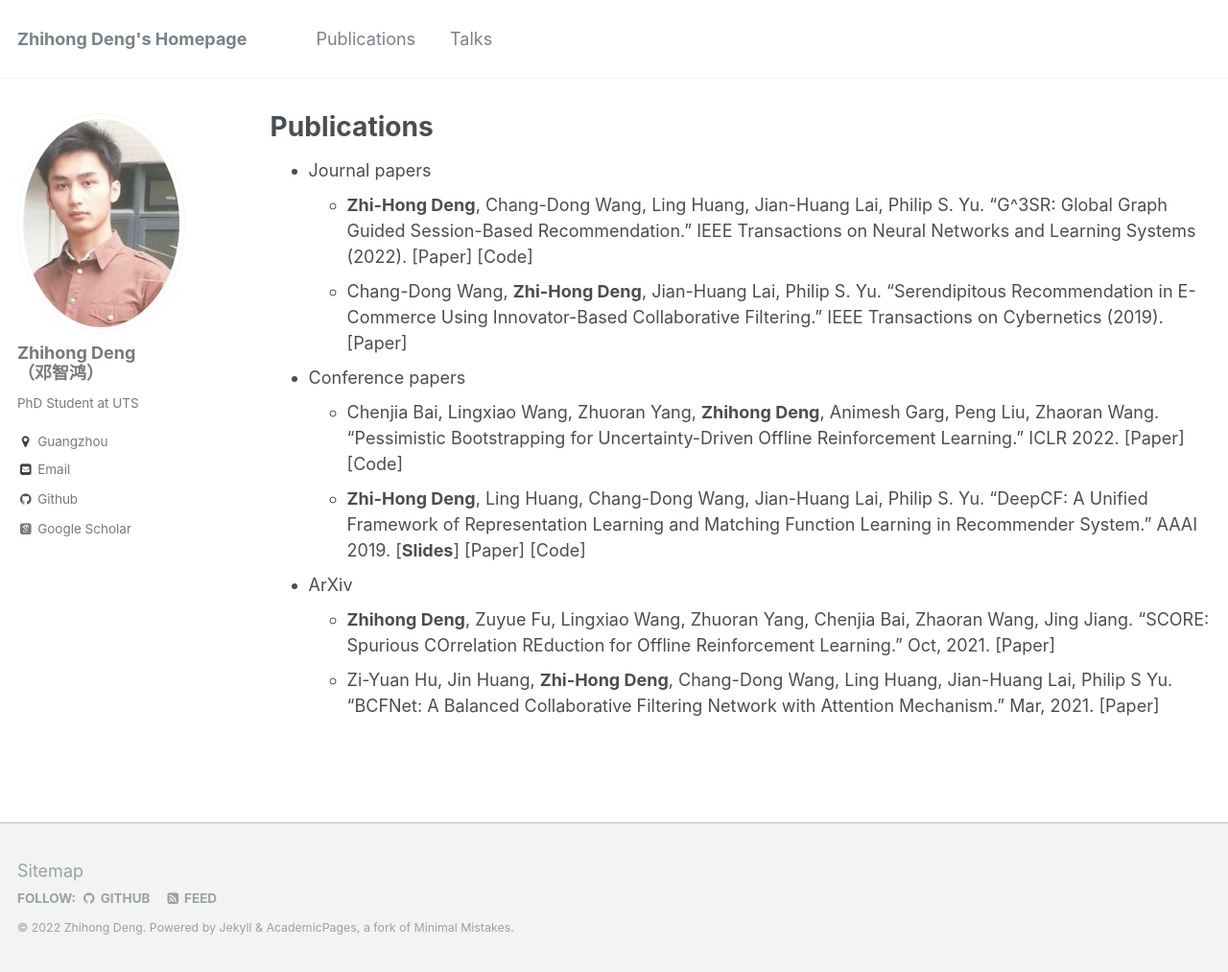
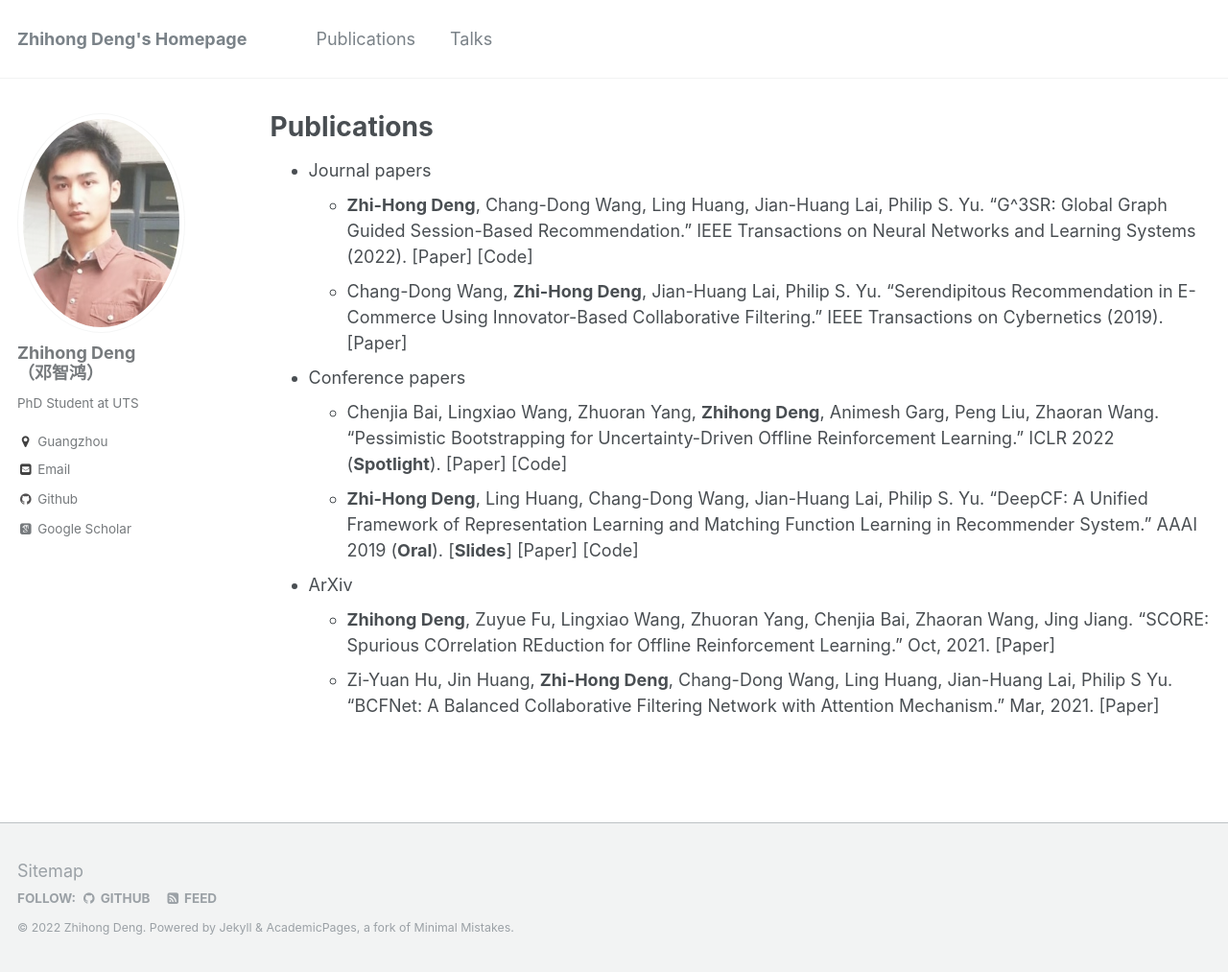
Before and after one commit to familyld/familyld.github.io, a Jekyll site: the page built from _pages/publications.md, in a window 1280 px wide and 1013 px high. Shown: the whole window at 96% size. Built offline with Jekyll 4.4.1, drawn with Linux system fonts in a browser that asks for light colours; some web fonts are replaced; a script that is not in the unit is left out.

Commit message:
Update publications

```diff
--- a/_pages/publications.md
+++ b/_pages/publications.md
@@ -15,8 +15,8 @@ author_profile: true
   *  Chang-Dong Wang, **Zhi-Hong Deng**, Jian-Huang Lai, Philip S. Yu. "Serendipitous Recommendation in E-Commerce Using Innovator-Based Collaborative Filtering." IEEE Transactions on Cybernetics (2019). [[Paper]](https://familyld.github.io/files/19TCYB_INVBCF.pdf)
 
 * Conference papers
-  * Chenjia Bai, Lingxiao Wang, Zhuoran Yang, **Zhihong Deng**, Animesh Garg, Peng Liu, Zhaoran Wang. "Pessimistic Bootstrapping for Uncertainty-Driven Offline Reinforcement Learning." ICLR 2022. [[Paper]](https://familyld.github.io/files/22ICLR_PBRL.pdf) [[Code]](https://github.com/Baichenjia/PBRL)
-  * **Zhi-Hong Deng**, Ling Huang, Chang-Dong Wang, Jian-Huang Lai, Philip S. Yu. "DeepCF: A Unified Framework of Representation Learning and Matching Function Learning in Recommender System." AAAI 2019. [[**Slides**]](https://familyld.github.io/files/AAAI2019-DeepCF.pdf) [[Paper]](https://familyld.github.io/files/19AAAI_DeepCF.pdf) [[Code]](https://github.com/familyld/DeepCF)
+  * Chenjia Bai, Lingxiao Wang, Zhuoran Yang, **Zhihong Deng**, Animesh Garg, Peng Liu, Zhaoran Wang. "Pessimistic Bootstrapping for Uncertainty-Driven Offline Reinforcement Learning." ICLR 2022 (**Spotlight**). [[Paper]](https://familyld.github.io/files/22ICLR_PBRL.pdf) [[Code]](https://github.com/Baichenjia/PBRL)
+  * **Zhi-Hong Deng**, Ling Huang, Chang-Dong Wang, Jian-Huang Lai, Philip S. Yu. "DeepCF: A Unified Framework of Representation Learning and Matching Function Learning in Recommender System." AAAI 2019 (**Oral**). [[**Slides**]](https://familyld.github.io/files/AAAI2019-DeepCF.pdf) [[Paper]](https://familyld.github.io/files/19AAAI_DeepCF.pdf) [[Code]](https://github.com/familyld/DeepCF)
 
 * ArXiv
   * **Zhihong Deng**, Zuyue Fu, Lingxiao Wang, Zhuoran Yang, Chenjia Bai, Zhaoran Wang, Jing Jiang. "SCORE: Spurious COrrelation REduction for Offline Reinforcement Learning." Oct, 2021. [[Paper]](https://arxiv.org/pdf/2110.12468.pdf)
```
